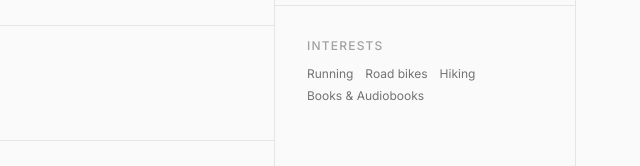
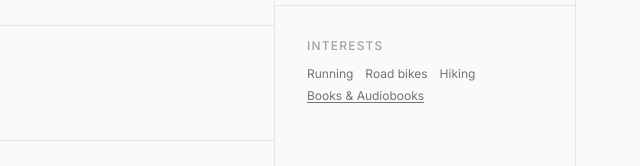
Before and after one commit to dKustura/resume, an Astro site: page / in a window 1280 px wide. Shown: the part 1582-1748 px from the top of the page, 640-1280 px from the left. Built offline with nearby package versions, Linux system fonts and the light colour scheme; Astro itself is replaced by a stand-in of ours.

Commit message:
Link to bookshelf

```diff
--- a/src/components/sections/Interests.astro
+++ b/src/components/sections/Interests.astro
@@ -7,8 +7,12 @@ const { interests } = personal;
     Interests
   </p>
   <div class="flex flex-wrap gap-x-3 gap-y-1.5">
-    {interests.map((item) => (
-      <span class="text-xs text-neutral-500 dark:text-neutral-400">{item}</span>
-    ))}
+    {interests.map((item) =>
+      typeof item === 'string' ? (
+        <span class="text-xs text-neutral-500 dark:text-neutral-400">{item}</span>
+      ) : (
+        <a href={item.url} target="_blank" rel="noopener noreferrer" class="text-xs text-neutral-500 dark:text-neutral-400 hover:text-neutral-900 dark:hover:text-neutral-100 transition-colors underline underline-offset-2">{item.label}</a>
+      )
+    )}
   </div>
 </div>
--- a/src/data/personal.ts
+++ b/src/data/personal.ts
@@ -7,5 +7,5 @@ export const personal: Personal = {
   linkedin: 'https://linkedin.com/in/denis-kustura',
   github: 'https://github.com/dKustura',
   avatar: '/avatar.jpeg',
-  interests: ['Running', 'Road bikes', 'Hiking', 'Books & Audiobooks'],
+  interests: ['Running', 'Road bikes', 'Hiking', { label: 'Books & Audiobooks', url: 'https://whatimread.ing' }],
 };
--- a/src/data/types.ts
+++ b/src/data/types.ts
@@ -58,5 +58,5 @@ export interface Personal {
   linkedin: string;
   github: string;
   avatar: string;
-  interests: readonly string[];
+  interests: readonly (string | { label: string; url: string })[];
 }
```
